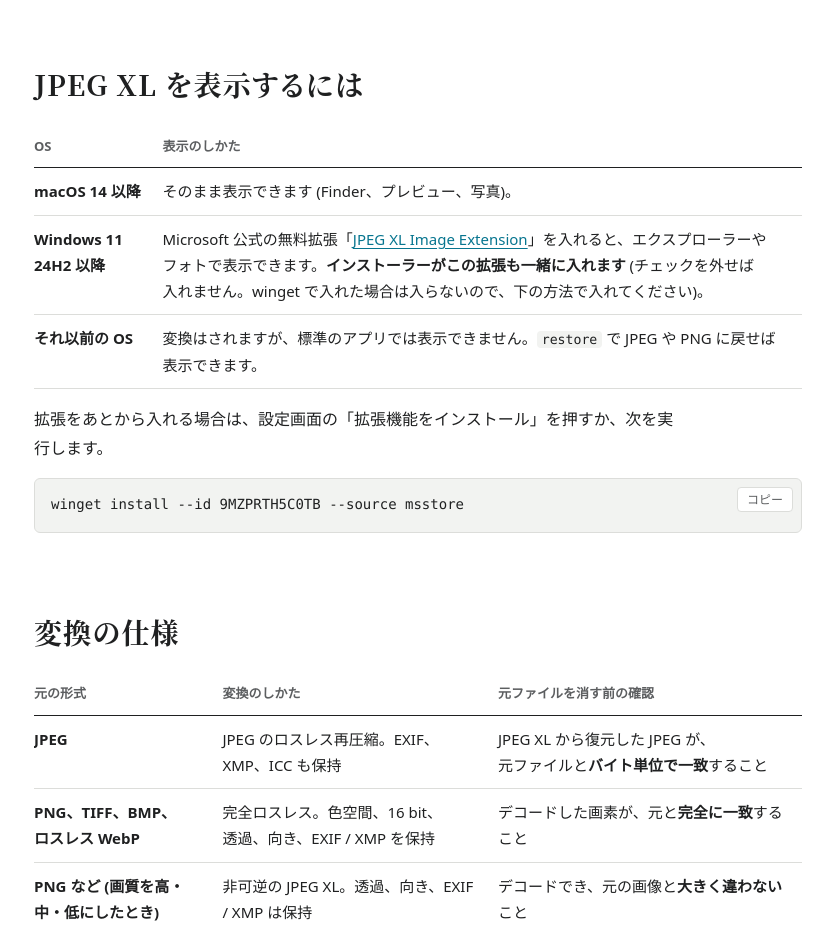
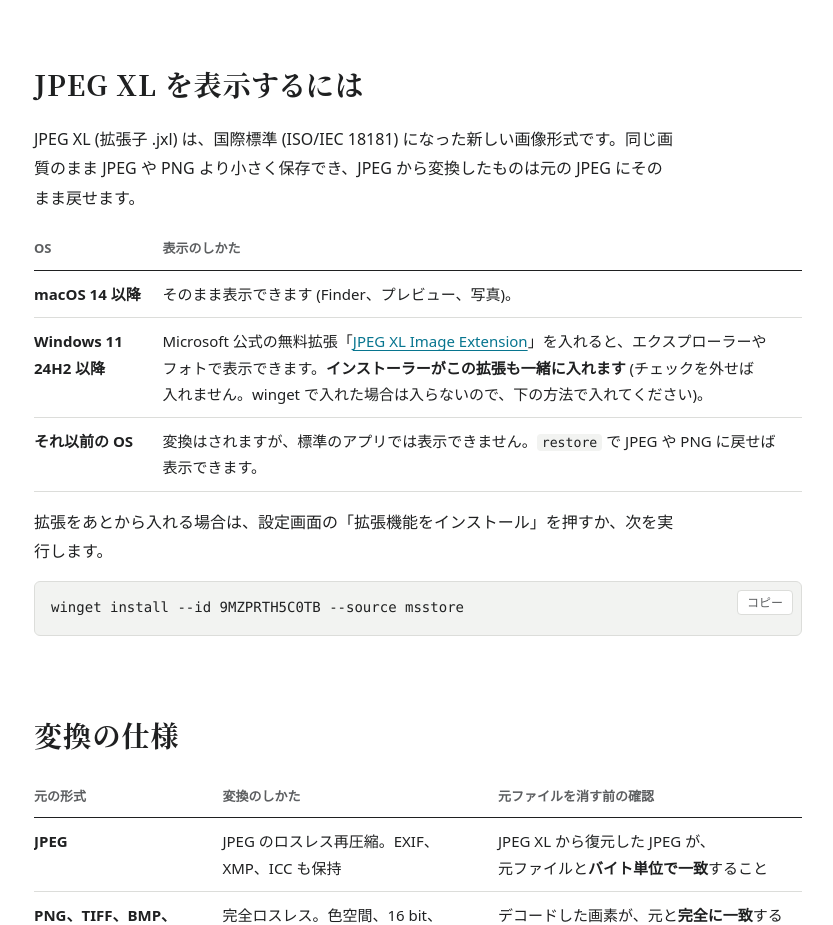
Before and after one commit to TsubasaTommy/optiman, a plain HTML site: page site/index.html in a window 1280 px wide. Shown: the part 3080-4005 px from the top of the page, without its empty margins (62-895 px from the left). Drawn offline with Linux system fonts and the light colour scheme; no server answers.

Commit message:
Site: say what JPEG XL is
Co-Authored-By: Claude Opus 5.5 <noreply@anthropic.com>

```diff
--- a/site/index.html
+++ b/site/index.html
@@ -538,6 +538,7 @@ optiman install</code></pre></div>
 
     <section id="viewer">
       <h2>JPEG XL を表示するには</h2>
+      <p>JPEG XL (拡張子 .jxl) は、国際標準 (ISO/IEC 18181) になった新しい画像形式です。同じ画質のまま JPEG や PNG より小さく保存でき、JPEG から変換したものは元の JPEG にそのまま戻せます。</p>
       <div class="table-wrap">
         <table>
           <thead><tr><th scope="col">OS</th><th scope="col">表示のしかた</th></tr></thead>
```
